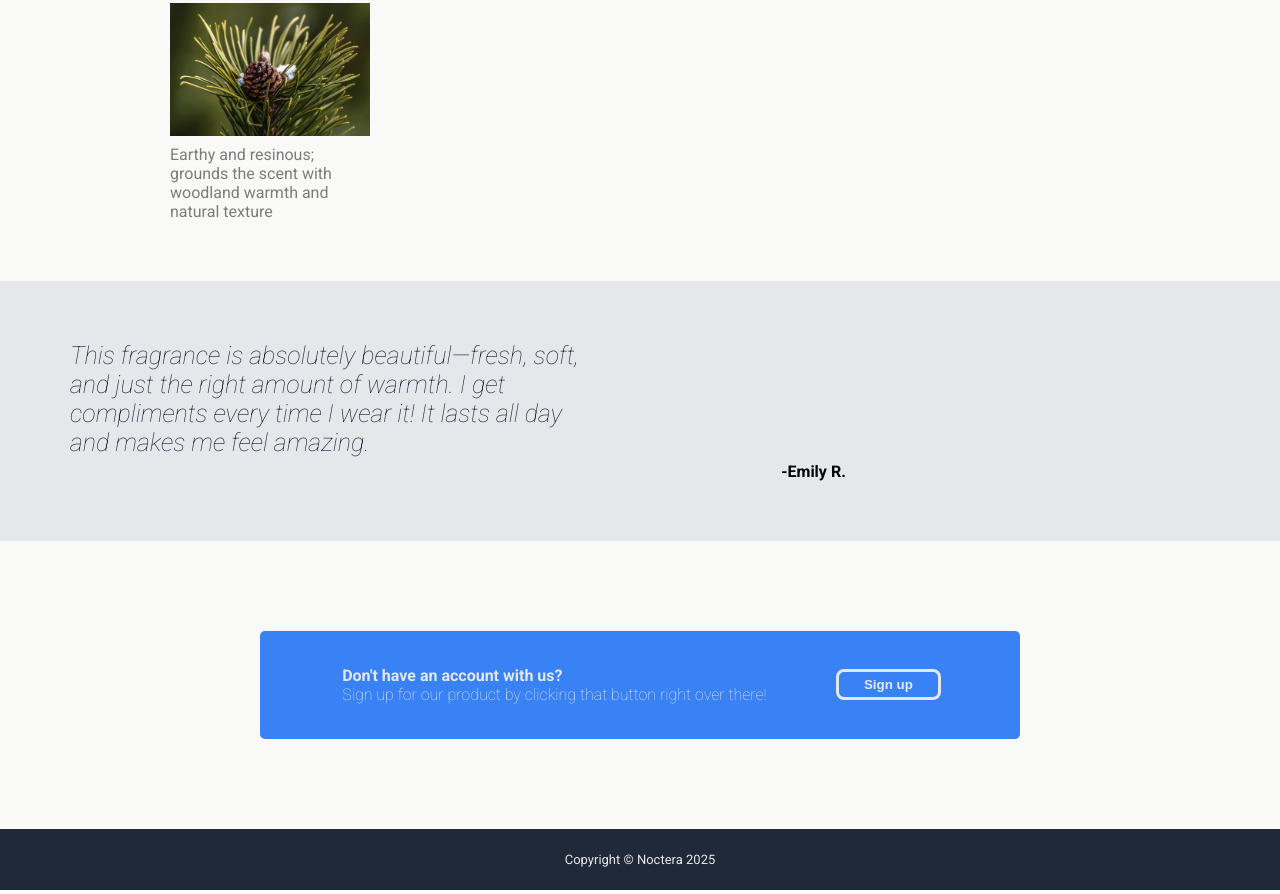
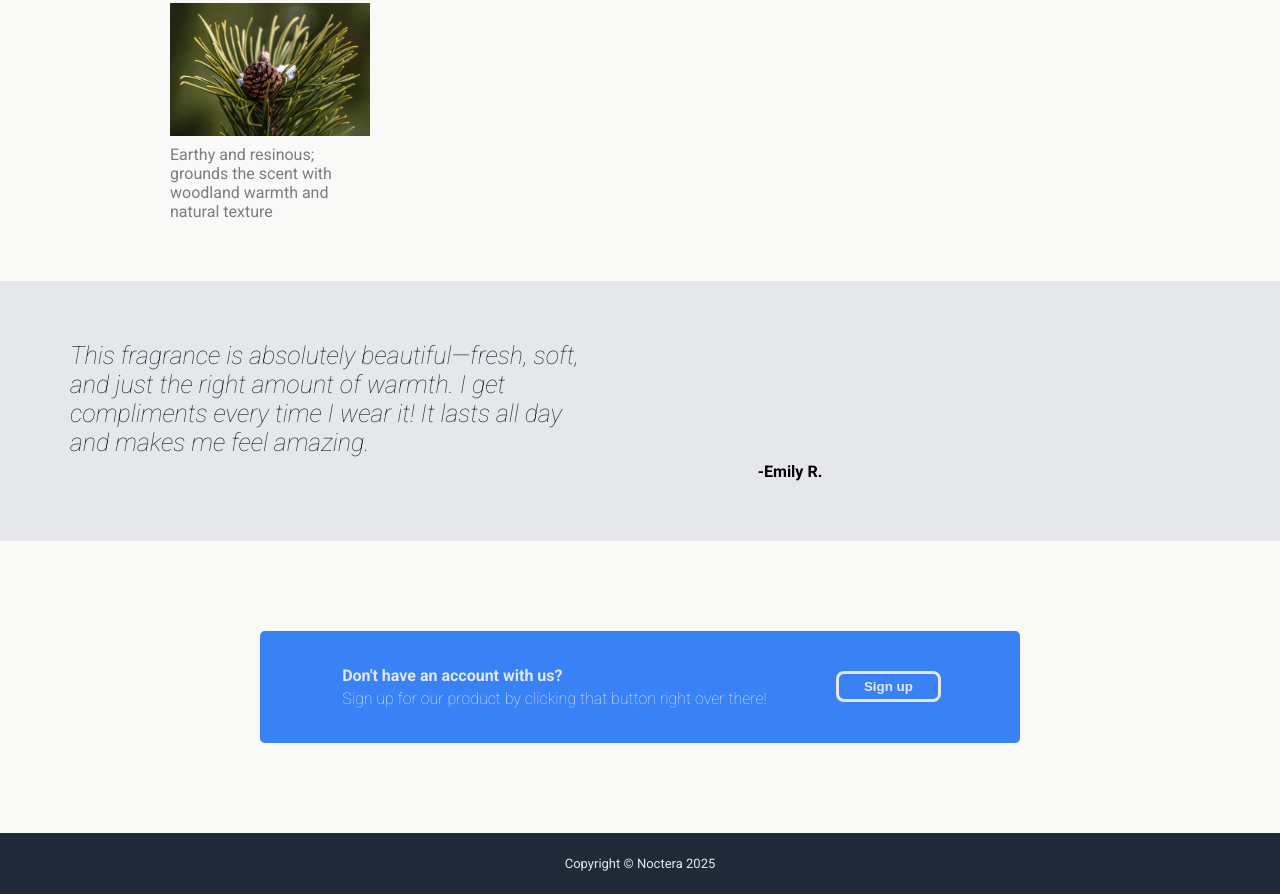
Before and after one commit to Irving999/odin-landing-page, a plain HTML site: page index.html in a window 1280 px wide. Shown: the part 842-1736 px from the top of the page. Drawn offline with Linux system fonts and the light colour scheme.

Commit message:
fix: fix minor layout issues in HTML/CSS

```diff
--- a/style.css
+++ b/style.css
@@ -27,7 +27,7 @@ body {
 
 .header-upper {
     display: flex;
-    gap: 125px;
+    gap: 115px;
 }
 
 .header-lower {
@@ -147,7 +147,7 @@ ul {
 }
 
 .quoter {
-    margin-left: 347px;
+    margin-left: 300px;
     font-weight: 700;
 }
 
@@ -172,6 +172,7 @@ ul {
 .action-time .left {
     display: flex;
     flex-direction: column;
+    gap: 2px;
     color: #E5E7EB;
 }
 
```
